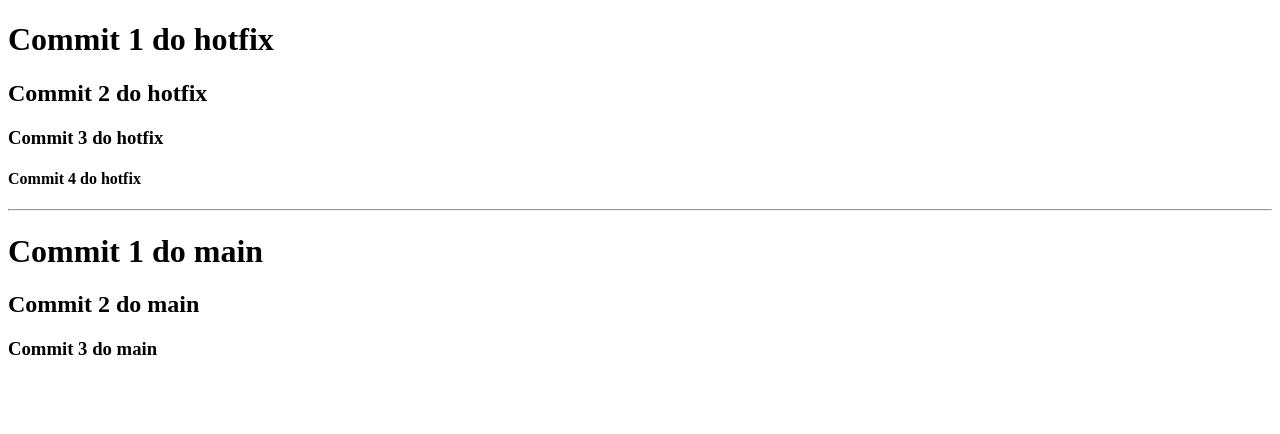
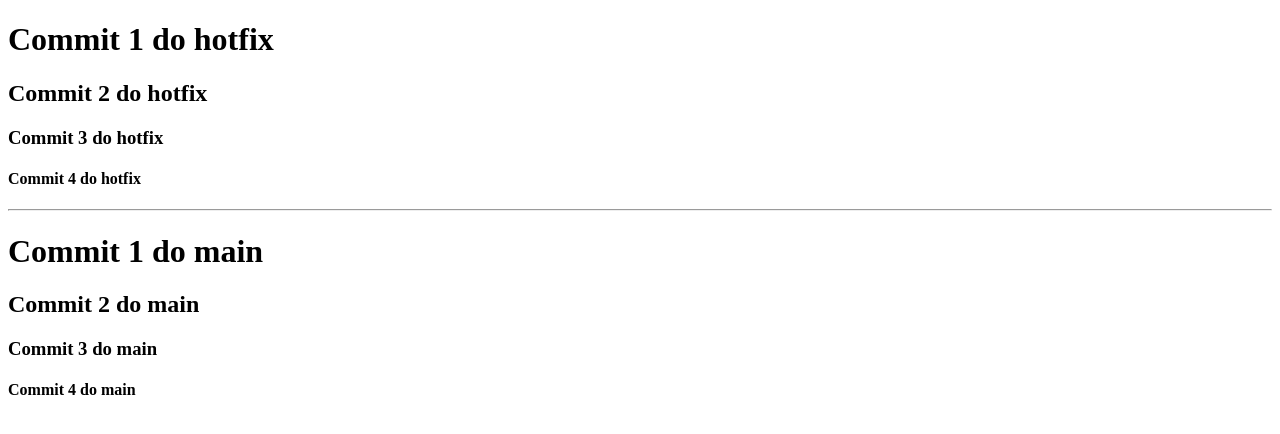
Before and after one commit to Wsanbey/GCMS-Welry-Silva, a plain HTML site: page index.html in a window 1280 px wide. Drawn offline with Linux system fonts and the light colour scheme.

Commit message:
Commit 4 do main

```diff
--- a/index.html
+++ b/index.html
@@ -16,6 +16,7 @@
     <h1>Commit 1 do main</h1>
     <h2>Commit 2 do main</h2>
     <h3>Commit 3 do main</h3>
+    <h4>Commit 4 do main</h4>
 </body>
 
 </html>
```
